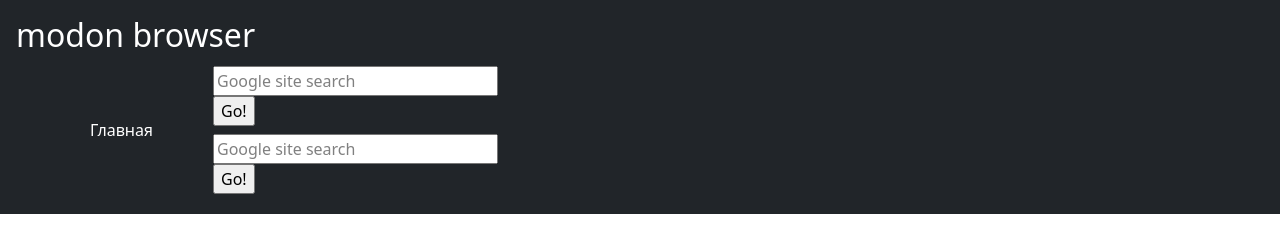
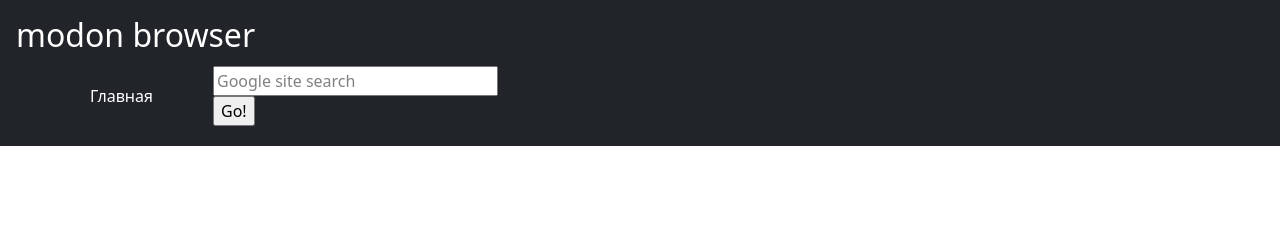
Before and after one commit to mod-on/modon, a plain HTML site: page index.html in a window 1280 px wide. Drawn offline with nearby package versions, Linux system fonts and the light colour scheme.

Commit message:
Update index.html

```diff
--- a/index.html
+++ b/index.html
@@ -18,8 +18,7 @@
         <a href="#" class="nav-link px-2 text-white">Главная</a> </n>
           <svg class="bi me-2" width="40" height="32" role="img" aria-label="Bootstrap"><use xlink:href="#bootstrap"></use></svg>
         </a>
-        <form class="col-12 col-lg-auto mb-3 mb-lg-0 me-lg-3">
-          <form method="get" action="http://www.google.com/search">
+        <form method="get" action="http://www.google.com/search">
 <div style="padding:4px;width:15em;">
   <table border="0" align="center" cellpadding="0">
   <tr><td>
@@ -27,18 +26,7 @@
   maxlength="255" value="Google site search"
   onfocus="if(this.value==this.defaultValue)this.value=''; this.style.color='black';" onblur="if(this.value=='')this.value=this.defaultValue; "/>
   <input type="submit" value="Go!" />
-  <input type="hidden" name="sitesearch" value="yoursite.com" /></td></tr>
-  </table>
-  </div>
-<form method="get" action="http://www.google.com/search">
-<div style="padding:4px;width:15em;">
-  <table border="0" align="center" cellpadding="0">
-  <tr><td>
-  <input type="text"   name="q" size="25" style="color:#808080;"
-  maxlength="255" value="Google site search"
-  onfocus="if(this.value==this.defaultValue)this.value=''; this.style.color='black';" onblur="if(this.value=='')this.value=this.defaultValue; "/>
-  <input type="submit" value="Go!" />
-  <input type="hidden" name="sitesearch" value="" /></td></tr>
+  <input type="hidden" name="sitesearch" value="https://mod-on.github.io" /></td></tr>
   </table>
   </div>
 </form>
```
